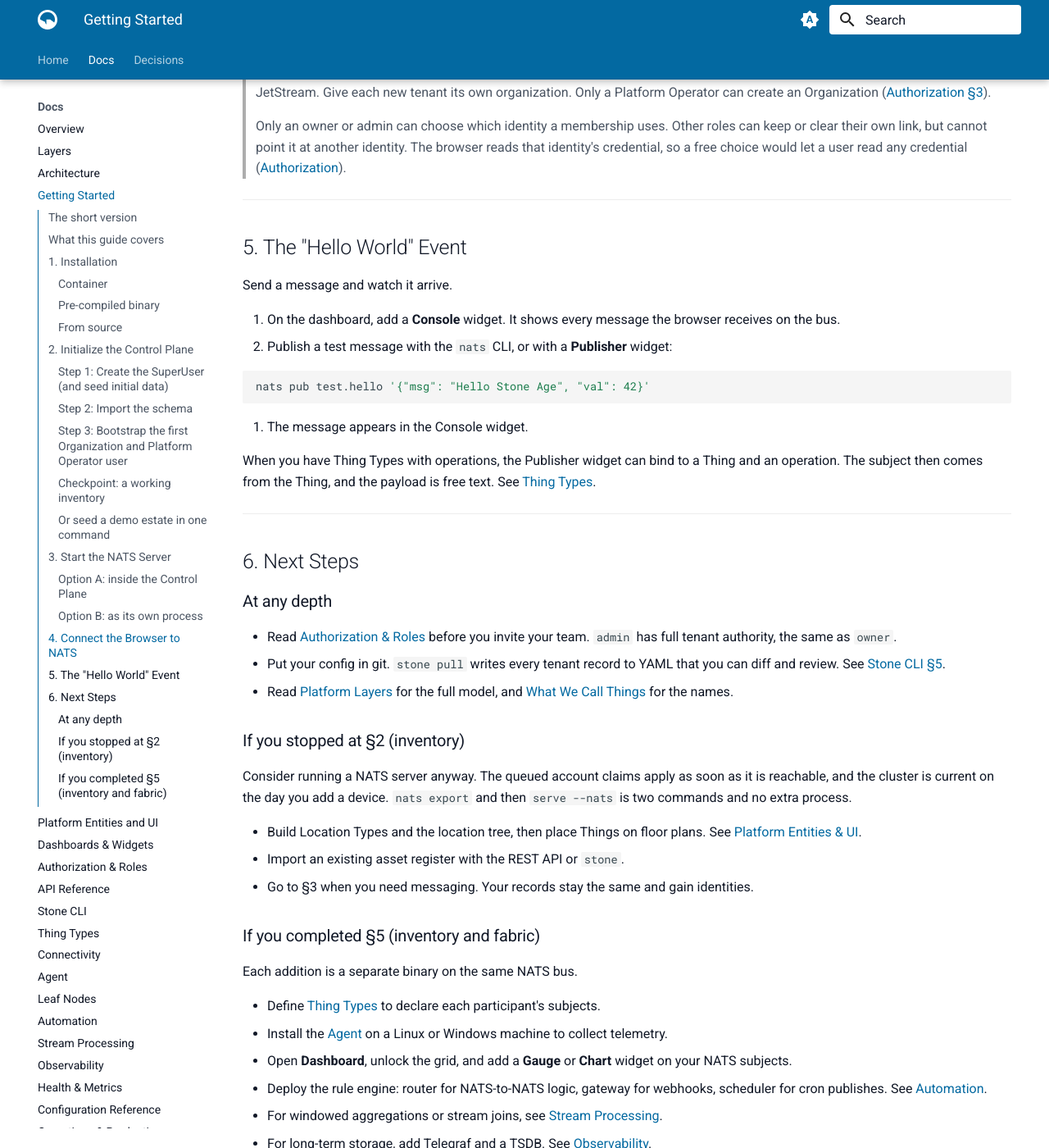
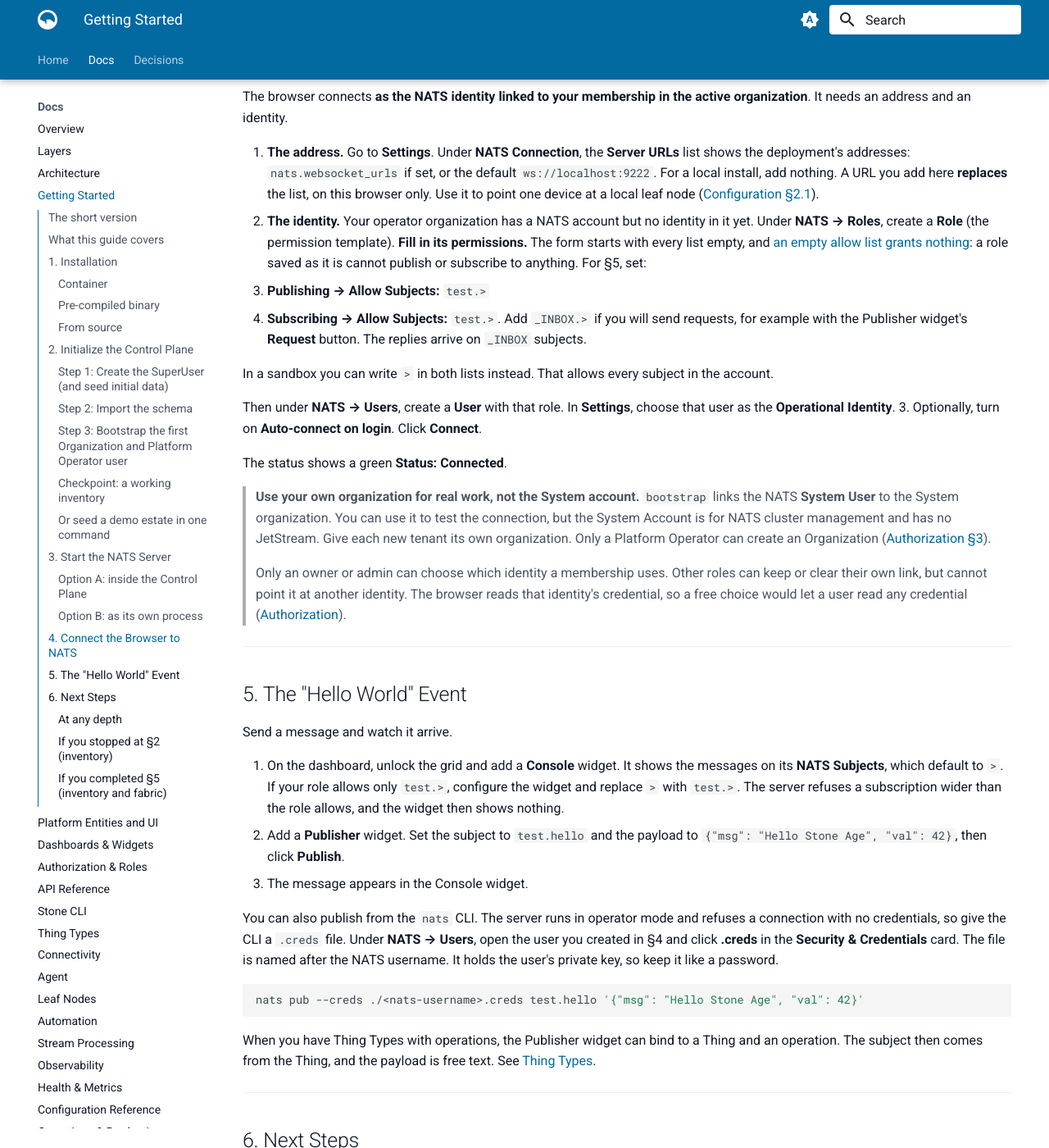
Before and after one commit to stone-age-io/platform-docs, an MkDocs documentation site: the page built from docs/getting-started.md, in a window 1280 px wide and 1400 px high, scrolled down 6693 px. Shown: the whole window at 82% size. Built offline with MkDocs 1.6.1 and Material for MkDocs 9.7.7, drawn with Linux system fonts in a browser that asks for light colours; some of the changed text lies outside the part shown.

Commit message:
docs: getting-started newcomer path works end to end
- §4: a new NATS role must have permissions. The form starts with every
  allow list empty, and since pb-nats v0.3.0 that signs a JWT that
  denies everything. Give test.> on publish and subscribe (or > in a
  sandbox), _INBOX.> for request/reply, and link connectivity.md.
- §5: lead with the Publisher widget. The Console widget subscribes to >
  by default, which a test.>-only role is refused, so say to narrow it.
  The CLI example now passes --creds and says where to download them.
- §2 checkpoint: show how to get $TOKEN and $ORG_ID from
  auth-with-password, and capture $LOC_ID from the create.
- overview.md: define Thing, Account, subject, JetStream, KV, leaf,
  domain and twin, and link the glossary from the top of the guide.

Co-Authored-By: Claude Opus 5.5 <noreply@anthropic.com>

````diff
--- a/docs/getting-started.md
+++ b/docs/getting-started.md
@@ -3,6 +3,10 @@ path: platform/getting-started
 nav_order: 50
 ---
 # Getting Started
+
+New to the names? [What We Call Things](./overview.md#what-we-call-things)
+defines the terms this guide uses, including Thing, Account, subject,
+JetStream, KV, leaf, domain and twin.
 
 ## The short version
 
@@ -197,12 +201,29 @@ running yet, and all of these work without it:
 - Place Things on a floor plan or a map.
 - Do all of this over the REST API or the [`stone` CLI](./stone-cli.md).
 
-Create a Location and a Thing over the API:
+Create a Location and a Thing over the API. These commands use `jq` to read the
+JSON responses.
+
+First sign in as the Platform Operator. The response holds a `token` and your
+user `record`. `record.current_organization` is your active organization, the
+operator organization after `bootstrap`. A new record's `organization` must
+match it.
 
 ```bash
-curl -s -X POST http://localhost:8090/api/collections/locations/records \
+printf 'Password: '; read -rs PASS; echo
+AUTH=$(curl -s -X POST http://localhost:8090/api/collections/users/auth-with-password \
+  -H 'Content-Type: application/json' \
+  -d '{"identity":"admin@example.com","password":"'"$PASS"'"}')
+TOKEN=$(echo "$AUTH" | jq -r .token)
+ORG_ID=$(echo "$AUTH" | jq -r .record.current_organization)
+```
+
+Create the Location, and keep its `id` for the Thing:
+
+```bash
+LOC_ID=$(curl -s -X POST http://localhost:8090/api/collections/locations/records \
   -H "Authorization: $TOKEN" -H 'Content-Type: application/json' \
-  -d '{"name":"HQ","code":"hq","organization":"'"$ORG_ID"'"}'
+  -d '{"name":"HQ","code":"hq","organization":"'"$ORG_ID"'"}' | jq -r .id)
 ```
 
 ```bash
@@ -331,9 +352,21 @@ active organization**. It needs an address and an identity.
    it to point one device at a local leaf node
    ([Configuration §2.1](./configuration.md#21-server_url-and-websocket_urls-are-different-addresses)).
 2. **The identity.** Your operator organization has a NATS account but no
-   identity in it yet. Under **NATS**, create a **Role** (the permission
-   template), then a **User** with that role. In **Settings**, choose that user
-   as the **Operational Identity**.
+   identity in it yet. Under **NATS → Roles**, create a **Role** (the
+   permission template). **Fill in its permissions.** The form starts with
+   every list empty, and
+   [an empty allow list grants nothing](./connectivity.md#core-pubsub-subject-namespacing):
+   a role saved as it is cannot publish or subscribe to anything. For §5, set:
+   - **Publishing → Allow Subjects:** `test.>`
+   - **Subscribing → Allow Subjects:** `test.>`. Add `_INBOX.>` if you will
+     send requests, for example with the Publisher widget's **Request** button.
+     The replies arrive on `_INBOX` subjects.
+
+   In a sandbox you can write `>` in both lists instead. That allows every
+   subject in the account.
+
+   Then under **NATS → Users**, create a **User** with that role. In
+   **Settings**, choose that user as the **Operational Identity**.
 3. Optionally, turn on **Auto-connect on login**. Click **Connect**.
 
 The status shows a green **Status: Connected**.
@@ -348,15 +381,24 @@ The status shows a green **Status: Connected**.
 
 Send a message and watch it arrive.
 
-1. On the dashboard, add a **Console** widget. It shows every message the
-   browser receives on the bus.
-2. Publish a test message with the `nats` CLI, or with a **Publisher** widget:
+1. On the dashboard, unlock the grid and add a **Console** widget. It shows
+   the messages on its **NATS Subjects**, which default to `>`. If your role
+   allows only `test.>`, configure the widget and replace `>` with `test.>`.
+   The server refuses a subscription wider than the role allows, and the
+   widget then shows nothing.
+2. Add a **Publisher** widget. Set the subject to `test.hello` and the payload
+   to `{"msg": "Hello Stone Age", "val": 42}`, then click **Publish**.
+3. The message appears in the Console widget.
 
-   ```bash
-   nats pub test.hello '{"msg": "Hello Stone Age", "val": 42}'
-   ```
+You can also publish from the `nats` CLI. The server runs in operator mode and
+refuses a connection with no credentials, so give the CLI a `.creds` file.
+Under **NATS → Users**, open the user you created in §4 and click **.creds** in
+the **Security & Credentials** card. The file is named after the NATS username.
+It holds the user's private key, so keep it like a password.
 
-3. The message appears in the Console widget.
+```bash
+nats pub --creds ./<nats-username>.creds test.hello '{"msg": "Hello Stone Age", "val": 42}'
+```
 
 When you have Thing Types with operations, the Publisher widget can bind to a
 Thing and an operation. The subject then comes from the Thing, and the payload
````
Also changed, not shown: docs/overview.md (+14 -0 lines).
